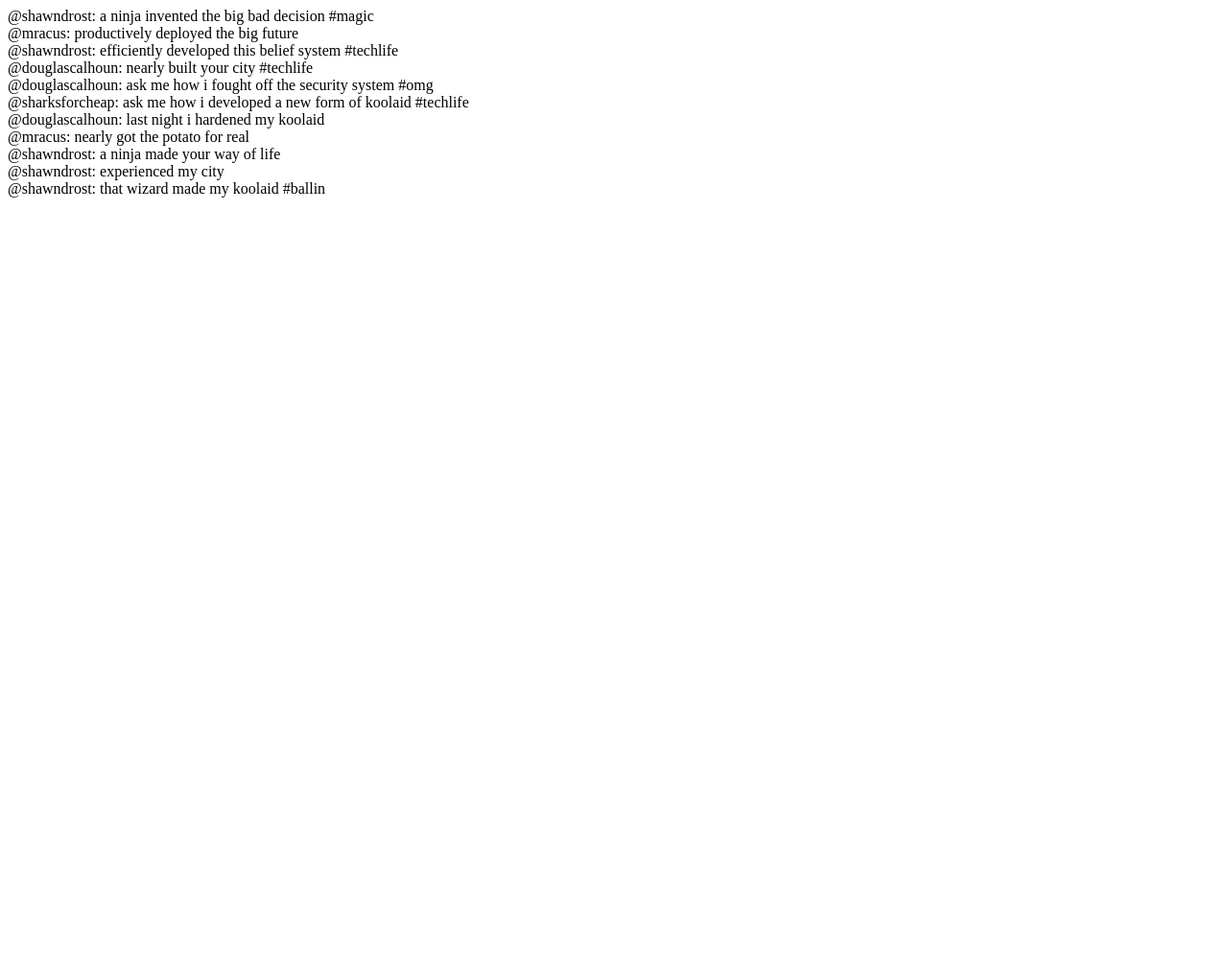
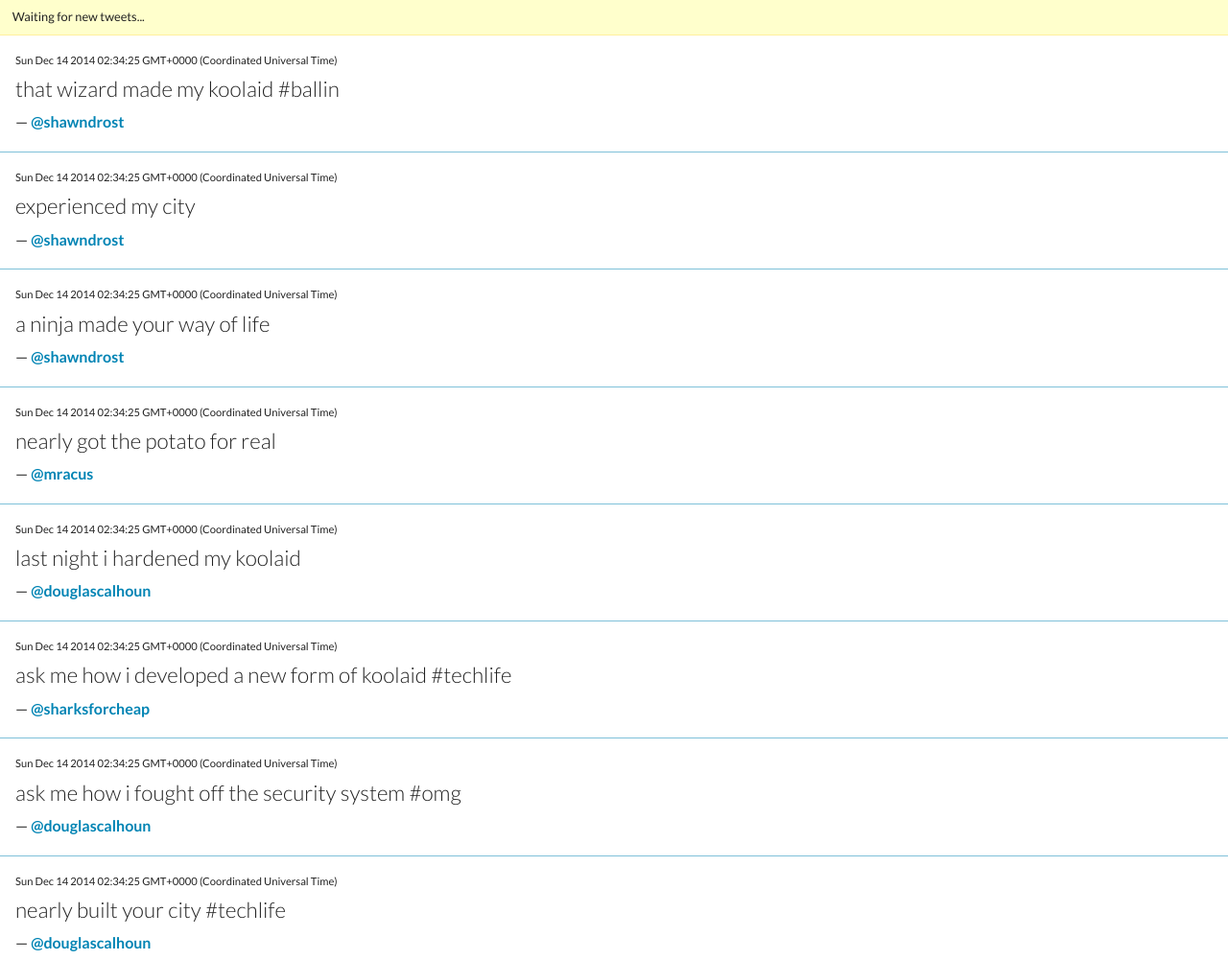
Before and after one commit to sahiga/twittler, a plain HTML site: page index.html in a window 1280 px wide. Shown: the top 1001 px of the page at 96% size. Before the commit the page ends 800 px from the top, so only its background shows below. Drawn offline with Linux system fonts and the light colour scheme.

Commit message:
Initial draft of Twittler

```diff
--- a/index.html
+++ b/index.html
@@ -1,24 +1,129 @@
 <!DOCTYPE html>
-<html>
+<html lang="en">
   <head>
+    <meta charset="utf8">
     <script src="jquery.js"></script>
     <script src="data_generator.js"></script>
+    <link href="twittler.css" rel="stylesheet" type="text/css" />
+    <link href='http://fonts.googleapis.com/css?family=Lato:300,400,700' rel='stylesheet' type='text/css'>
   </head>
   <body>
-    <script>
+    <div id="more-tweets">Waiting for new tweets...</div>
+    <div id="clear-filter">Clear user filter</div>
+    <section id="tweet-container">
+    </section>
+    <script type="text/javascript">
+      $(document).ready(function(){
 
-      $(document).ready(function(){
-        var $body = $('body');
-        $body.html('');
+        var tweetEvents = (function() {
+          function counter() {
+            return streams.home.length;
+          }
 
+          function displayIndividualTweet(number) {
+            var tweet = streams.home[number];
+            var $tweet = $('<div class="tweet"><p class="date">' +
+            tweet.created_at + '</p><p class="message">' + tweet.message +
+            '</p><p class="posted-by">&mdash; <a class="user">@' +
+            tweet.user + '</a></div>');
+
+            $tweet.prependTo($tweetContainer);
+            $tweet.animate({'opacity': '1'}, 'slow');
+          }
+
+          function displayNewTweets() {
+            for (var i = originalTweetCount; i < newTweetCount; i++) {
+              displayIndividualTweet(i);
+              read[i] = true;
+            }
+            originalTweetCount = newTweetCount;
+            $moreTweets.html('Waiting for new tweets...');
+          }
+
+          // Check for new tweets periodically
+          function checkForTweets() {
+            // Check the current tweet count
+            newTweetCount = counter();
+
+            // If current count is greater than original count
+            if (newTweetCount > originalTweetCount) {
+              // Display moreTweets alert with number of new tweets
+              $moreTweets
+                .html('You have <strong>' + (newTweetCount - originalTweetCount) + '</strong> new tweets. Click to show them.');
+            }
+
+            setTimeout(function() {
+              checkForTweets(counter());
+            }, Math.random() * 8000);
+          };
+
+          function filterByUser(user) {
+            var tweets = $('.tweet');
+
+            for (var j = 0; j < tweets.length; j++) {
+              var currentUser = tweets.eq(j).find('.user').text().trim();
+              if (currentUser !== user) {
+                tweets.eq(j).slideUp();
+              }
+            }
+            $clearFilter.slideDown();
+          };
+
+          function clearFilter() {
+            $('.tweet').css('display', 'block');
+            $clearFilter.css('display', 'none');
+          }
+
+          return {
+            counter: counter,
+            displayIndividualTweet: displayIndividualTweet,
+            displayNewTweets: displayNewTweets,
+            checkForTweets: checkForTweets,
+            filterByUser: filterByUser,
+            clearFilter: clearFilter
+          };
+        })();
+
+        // Save DOM elements
+        var $tweetContainer = $('#tweet-container');
+        var $moreTweets = $('#more-tweets');
+        var $clearFilter = $('#clear-filter');
+
+        var newTweetCount = 0;
+        var originalTweetCount = tweetEvents.counter();
+
+        // Initialize empty object to hold reading statuses for all tweets
+        var read = {};
+
+        // Start index at the original number of tweets
         var index = streams.home.length - 1;
-        while(index >= 0){
-          var tweet = streams.home[index];
-          var $tweet = $('<div></div>');
-          $tweet.text('@' + tweet.user + ': ' + tweet.message);
-          $tweet.appendTo($body);
+
+        // Display first 10 tweets on page load
+        while (index >= 0) {
+          var newTweet = tweetEvents.displayIndividualTweet(index);
+
+          // Mark tweets as read
+          read[index] = true;
+
+          // Decrement index
           index -= 1;
         }
+
+        // Start checking for new tweets
+        tweetEvents.checkForTweets();
+
+        $moreTweets.click(function() {
+          tweetEvents.displayNewTweets();
+        });
+
+        $('.tweet').click(function() {
+          var user = $(this).find('.user').text().trim();
+          tweetEvents.filterByUser(user);
+        });
+
+        $clearFilter.click(function() {
+          tweetEvents.clearFilter();
+        });
 
       });
 
--- /dev/null
+++ b/twittler.css
@@ -0,0 +1,105 @@
+/* http://meyerweb.com/eric/tools/css/reset/
+v2.0 | 20110126
+License: none (public domain)
+*/
+
+html, body, div, span, applet, object, iframe,
+h1, h2, h3, h4, h5, h6, p, blockquote, pre,
+a, abbr, acronym, address, big, cite, code,
+del, dfn, em, img, ins, kbd, q, s, samp,
+small, strike, strong, sub, sup, tt, var,
+b, u, i, center,
+dl, dt, dd, ol, ul, li,
+fieldset, form, label, legend,
+table, caption, tbody, tfoot, thead, tr, th, td,
+article, aside, canvas, details, embed,
+figure, figcaption, footer, header, hgroup,
+menu, nav, output, ruby, section, summary,
+time, mark, audio, video {
+  margin: 0;
+  padding: 0;
+  border: 0;
+  font-size: 100%;
+  font: inherit;
+  line-height: 1.8em;
+  vertical-align: baseline;
+}
+/* HTML5 display-role reset for older browsers */
+article, aside, details, figcaption, figure,
+footer, header, hgroup, menu, nav, section {
+  display: block;
+}
+
+ul {
+  list-style: none;
+}
+blockquote, q {
+  quotes: none;
+}
+blockquote:before, blockquote:after,
+q:before, q:after {
+  content: '';
+  content: none;
+}
+table {
+  border-spacing: 0;
+}
+
+/* Custom */
+body {
+  font-family: 'Lato', 'Helvetica Neue', Helvetica, Arial, sans-serif;
+  color: #222;
+}
+
+a {
+  color: rgba(0, 132, 180, 1);
+  text-decoration: none;
+  cursor: pointer;
+}
+
+a:hover {
+  color: rgba(0, 132, 180, 0.5);
+}
+
+strong, .user {
+  font-weight: 700;
+}
+
+.tweet {
+  opacity: 0;
+  padding: 1em;
+  border-bottom: 1px solid rgba(0, 132, 180, 0.5);
+}
+
+#more-tweets {
+  cursor: pointer;
+  font-size: 0.8em;
+  padding: 0.5em 1em;
+  background: #ffffcc;
+  border-bottom: 1px solid rgb(255, 240, 158);
+}
+
+#clear-filter {
+  display: none;
+  position: absolute;
+  right: 0;
+  top: 0;
+  margin: 0.5em;
+  padding: 0.2em 0.8em;
+  font-size: 0.7em;
+  color: #fff;
+  cursor: pointer;
+  background: rgba(0, 132, 180, 1);
+  -webkit-border-radius: 5px;
+  -moz-border-radius: 5px;
+  border-radius: 5px;
+}
+
+.date {
+  font-size: 0.7em;
+}
+
+.message {
+  font-weight: 300;
+  font-size: 1.4em;
+}
```
